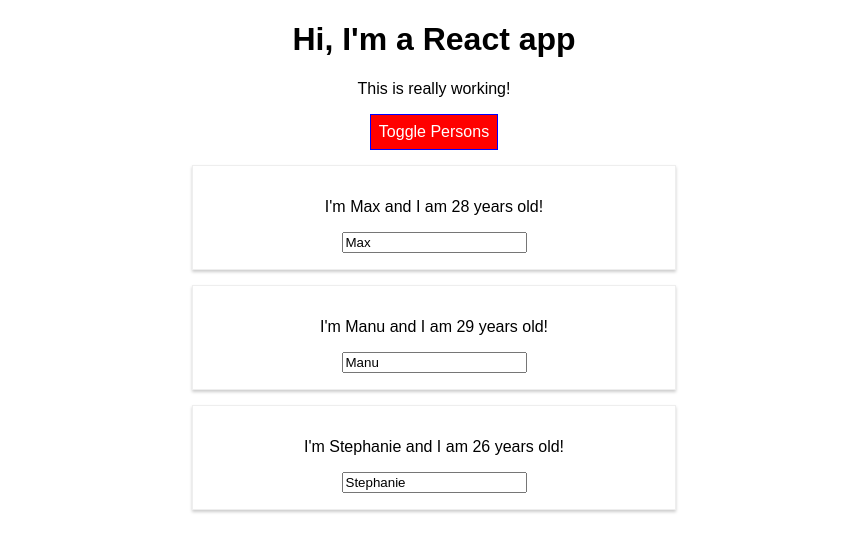
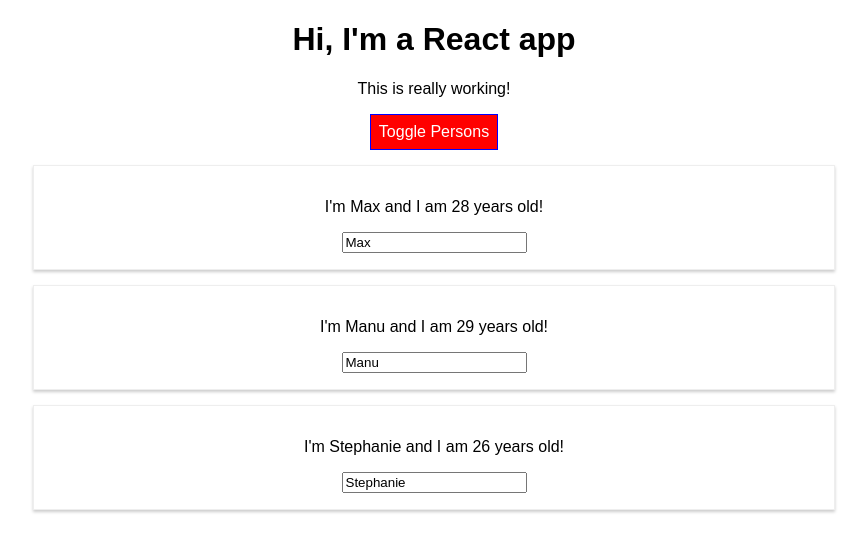
Before and after one commit to aaronkyl/udemy-react-16, a React (Create React App) app in the folder react-complete-guide/: page / in a window 1280 px wide. Both pictures are taken after a click on the button "Toggle Persons". Shown: the top 552 px of the page, without its empty margins (206-1073 px from the left). Built offline with nearby package versions, Linux system fonts and the light colour scheme.

Commit message:
remove Radium

```diff
--- a/react-complete-guide/src/App.js
+++ b/react-complete-guide/src/App.js
@@ -1,5 +1,4 @@
 import React, { Component } from 'react'
-import Radium, { StyleRoot } from 'radium'
 import './App.css'
 import Person from './Person/Person'
 
@@ -44,21 +43,13 @@ class App extends Component {
       font: 'inherit',
       border: '1px solid blue',
       padding: '8px',
-      cursor: 'pointer',
-      ':hover': {
-        backgroundColor: 'lightgreen',
-        color: 'black'
-      }
+      cursor: 'pointer'
     }
 
     let persons = null;
 
     if (this.state.showPersons) {
       style.backgroundColor = 'red'
-      style[':hover'] = {
-        backgroundColor: 'salmon',
-        color: 'black'
-      }
       persons = (
         <div >
           {this.state.persons.map((person, index) => {
@@ -86,7 +77,6 @@ class App extends Component {
     }
 
     return (
-      <StyleRoot>
       <div className="App">
         <h1>Hi, I'm a React app</h1>
         <p className={classes.join(' ')}>This is really working!</p>
@@ -95,10 +85,9 @@ class App extends Component {
           onClick={this.togglePersonsHandler}>Toggle Persons</button>
         {persons}
       </div>
-      </StyleRoot>
     );
     // return React.createElement('div', {className: 'App'}, React.createElement('h1', null, 'Does this work now?'))
   }
 }
 
-export default Radium(App);
+export default App;
--- a/react-complete-guide/src/Person/Person.js
+++ b/react-complete-guide/src/Person/Person.js
@@ -1,16 +1,9 @@
 import React from 'react'
-import Radium from 'radium'
 import './Person.css'
 
 const person = (props) => {
-  const style = {
-    '@media (min-width: 500px)': {
-      width: '450px'
-    }
-  }
-
   return (
-    <div className="Person" style={style}>
+    <div className="Person">
       <p onClick={props.click}>I'm {props.name} and I am {props.age} years old!</p>
       <p>{props.children}</p>
       <input type="text" value={props.name} onChange={props.changed} />
@@ -18,4 +11,4 @@ const person = (props) => {
   )
 }
 
-export default Radium(person)
+export default person
```
Lines whose indentation alone changed are shown as unchanged.
